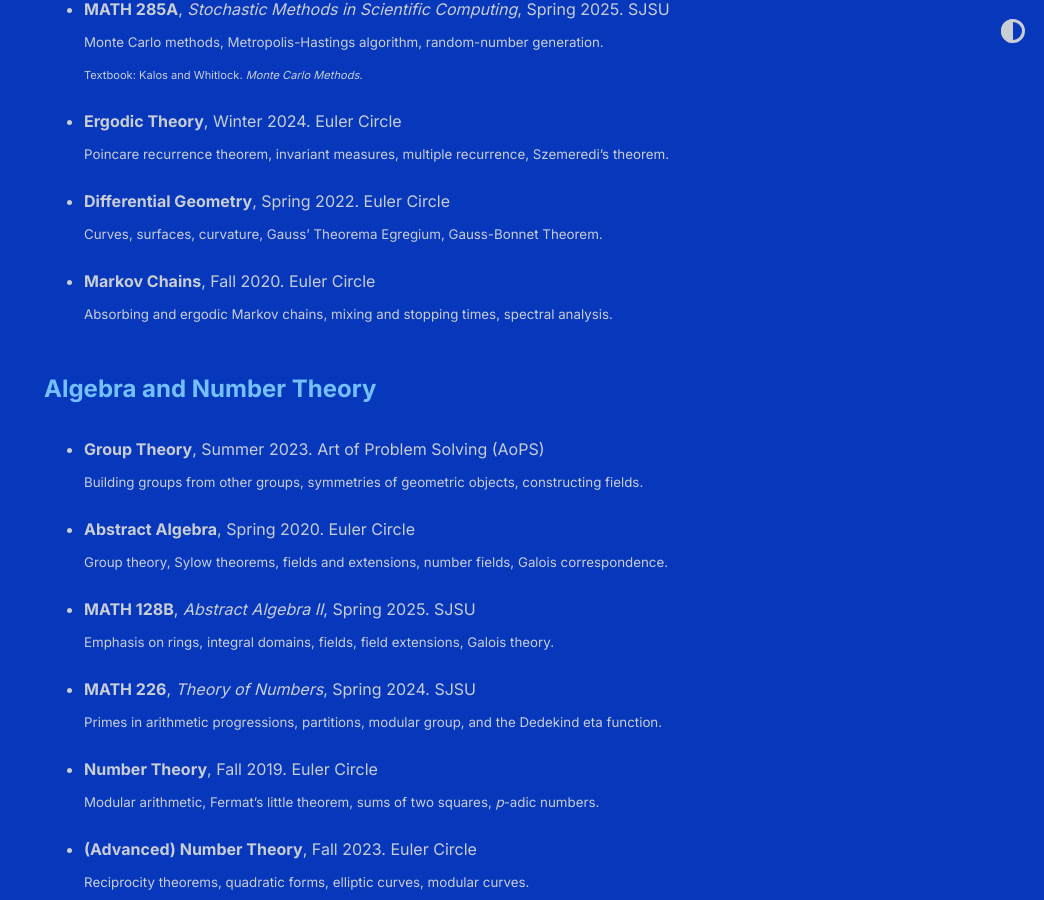
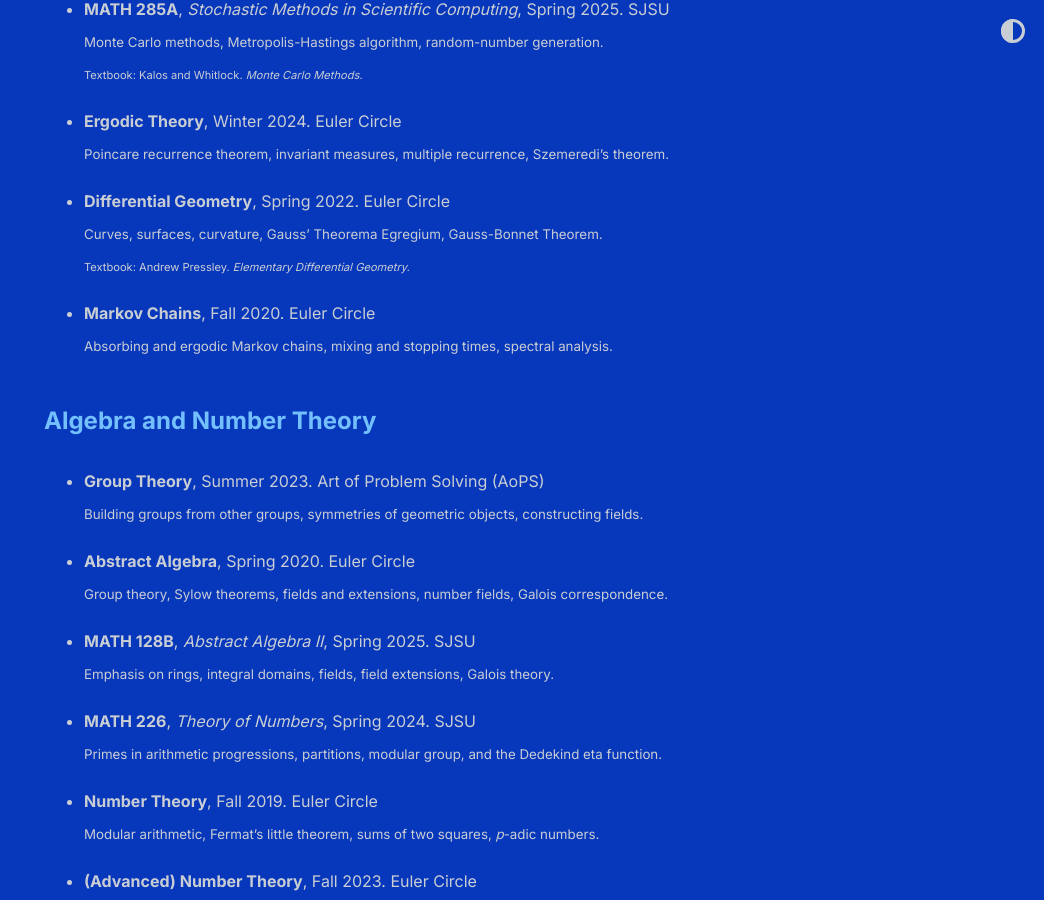
Before and after one commit to shihankanungo/shihankanungo.github.io, a Jekyll site: the page built from courses.md, in a window 1280 px wide and 900 px high, scrolled down 1177 px. Shown: the whole window, without its empty margins (236-1280 px from the left). Built offline with Jekyll 4.4.1, drawn with Linux system fonts in a browser that asks for light colours.

Commit message:
Update courses.md

```diff
--- a/courses.md
+++ b/courses.md
@@ -44,7 +44,9 @@ title: Mathematics coursework
   <small>Poincare recurrence theorem, invariant measures, multiple recurrence, Szemeredi's theorem.</small>
 
 - **Differential Geometry**, Spring 2022. Euler Circle <br>
-  <small>Curves, surfaces, curvature, Gauss' Theorema Egregium, Gauss-Bonnet Theorem.</small>
+  <small>Curves, surfaces, curvature, Gauss' Theorema Egregium, Gauss-Bonnet Theorem.</small> <br>
+  <small><small>Textbook: Andrew Pressley. <i>Elementary Differential Geometry.</i></small></small>
+
 
 - **Markov Chains**, Fall 2020. Euler Circle <br>
   <small>Absorbing and ergodic Markov chains, mixing and stopping times, spectral analysis.</small>
```
